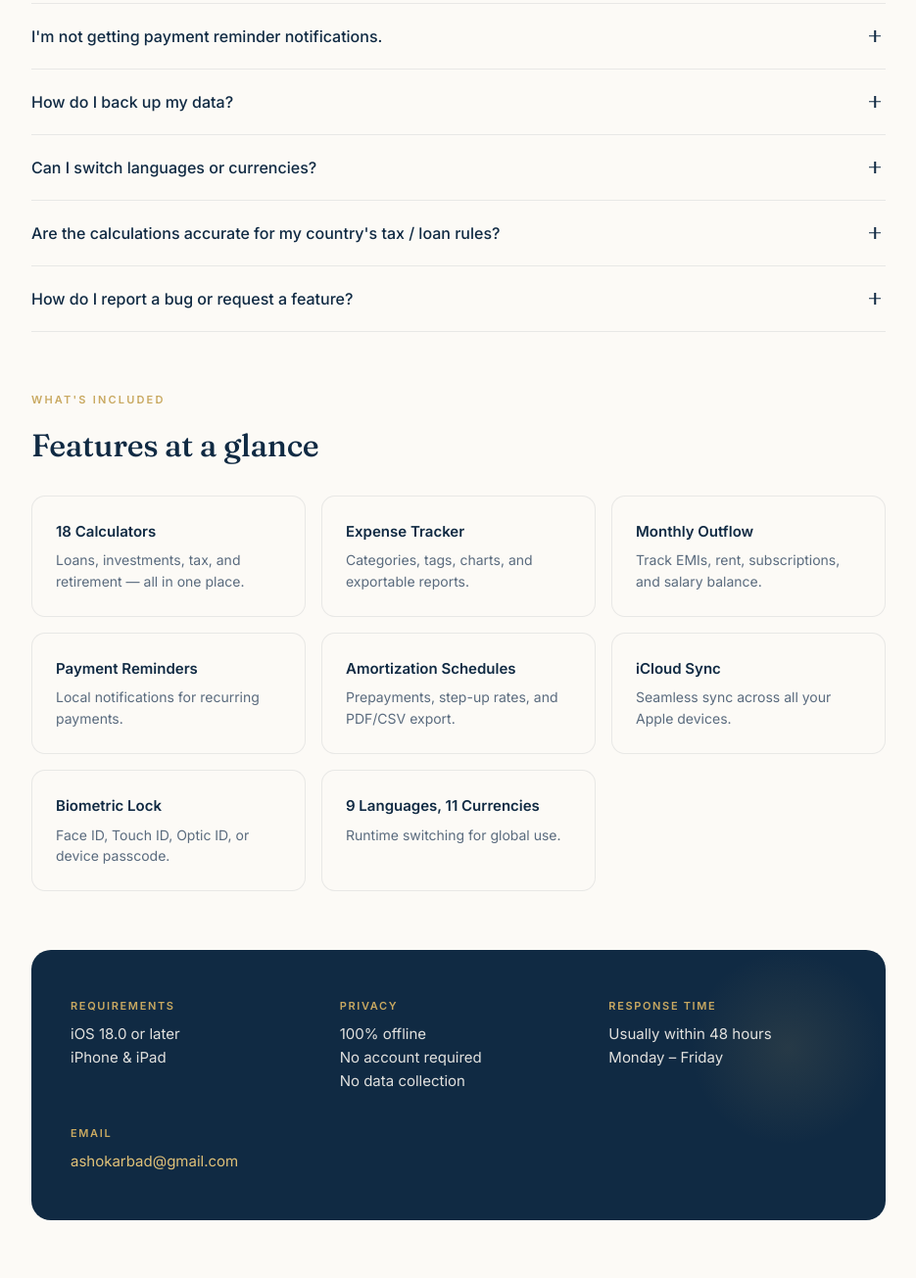
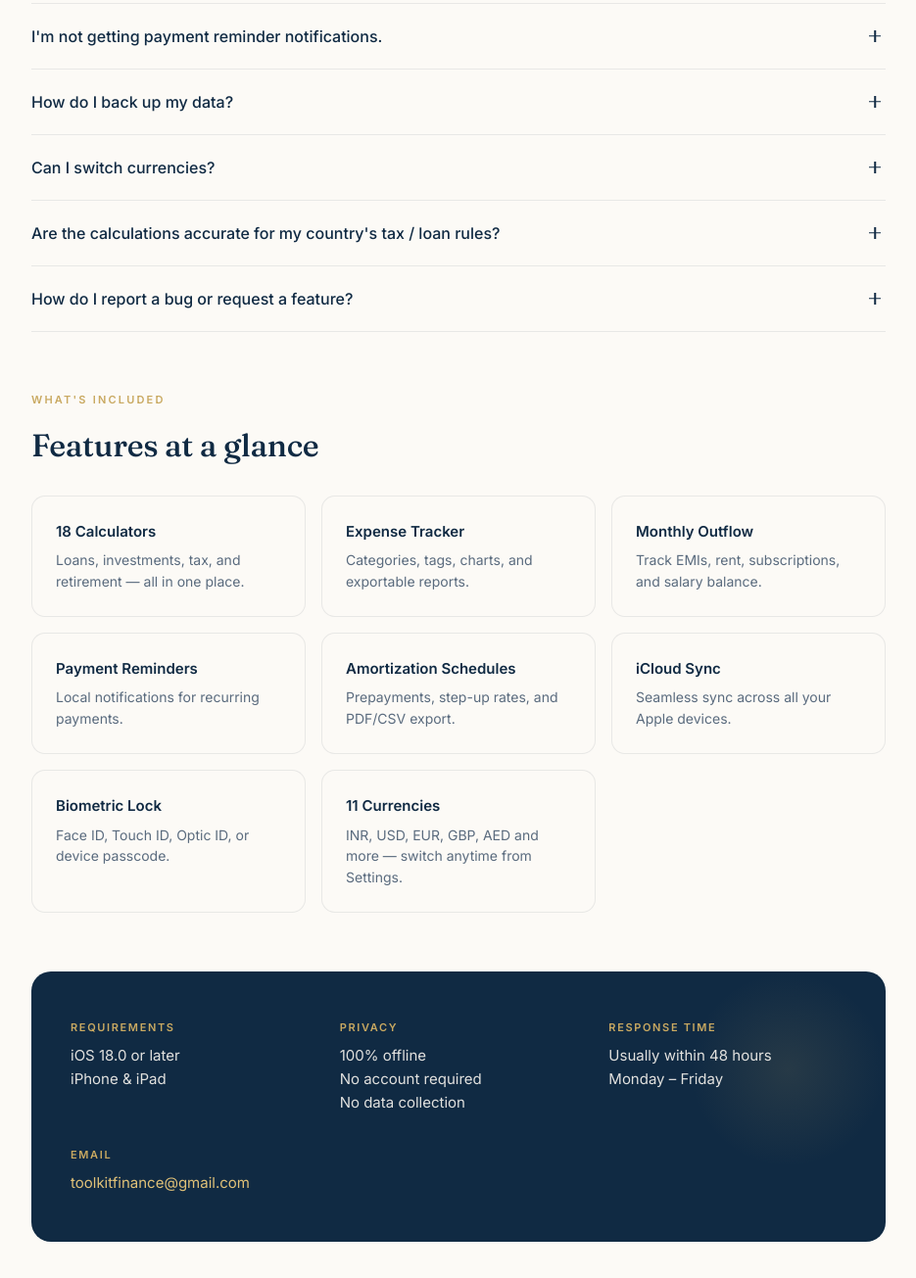
Before and after one commit to ashokarbad/FinanceToolkitWeb, a plain HTML site: page support.html in a window 1280 px wide. Shown: the part 935-2240 px from the top of the page at 98% size, without its empty margins (172-1107 px from the left). Drawn offline with Linux system fonts and the light colour scheme.

Commit message:
pages updated

```diff
--- a/support.html
+++ b/support.html
@@ -397,7 +397,7 @@
       <h2>Get in touch</h2>
       <p>Have a question, found a bug, or want to suggest a feature? Email us directly.</p>
     </div>
-    <a class="contact-btn" href="mailto:ashokarbad@gmail.com?subject=Finance%20Toolkit%20Support">
+    <a class="contact-btn" href="mailto:toolkitfinance@gmail.com?subject=Finance%20Toolkit%20Support">
       <svg viewBox="0 0 24 24" fill="none" stroke="currentColor" stroke-width="2" stroke-linecap="round" stroke-linejoin="round">
         <rect x="3" y="5" width="18" height="14" rx="2"/>
         <path d="m3 7 9 6 9-6"/>
@@ -441,8 +441,8 @@
     </div>
 
     <div class="faq-item">
-      <button class="faq-q">Can I switch languages or currencies?<span class="faq-icon"></span></button>
-      <div class="faq-a"><div class="faq-a-inner">Yes. The app supports 9 languages (English, Hindi, Spanish, French, Arabic, Portuguese-BR, German, Chinese Simplified, Japanese) and 11 currencies. Both can be changed at any time from within Settings, and the change applies instantly without restarting the app.</div></div>
+      <button class="faq-q">Can I switch currencies?<span class="faq-icon"></span></button>
+      <div class="faq-a"><div class="faq-a-inner">Yes. The app supports 11 currencies (INR, USD, EUR, GBP, AED, SAR, CAD, AUD, SGD, JPY, DOP). You can change the currency at any time from within Settings, and the change applies instantly.</div></div>
     </div>
 
     <div class="faq-item">
@@ -452,7 +452,7 @@
 
     <div class="faq-item">
       <button class="faq-q">How do I report a bug or request a feature?<span class="faq-icon"></span></button>
-      <div class="faq-a"><div class="faq-a-inner">Email us at <strong>ashokarbad@gmail.com</strong> with a description of the issue, your iOS version, and a screenshot if possible. Feature suggestions are always welcome — many improvements come from user requests.</div></div>
+      <div class="faq-a"><div class="faq-a-inner">Email us at <strong>toolkitfinance@gmail.com</strong> with a description of the issue, your iOS version, and a screenshot if possible. Feature suggestions are always welcome — many improvements come from user requests.</div></div>
     </div>
   </section>
 
@@ -467,7 +467,7 @@
       <div class="feature-card"><h3>Amortization Schedules</h3><p>Prepayments, step-up rates, and PDF/CSV export.</p></div>
       <div class="feature-card"><h3>iCloud Sync</h3><p>Seamless sync across all your Apple devices.</p></div>
       <div class="feature-card"><h3>Biometric Lock</h3><p>Face ID, Touch ID, Optic ID, or device passcode.</p></div>
-      <div class="feature-card"><h3>9 Languages, 11 Currencies</h3><p>Runtime switching for global use.</p></div>
+      <div class="feature-card"><h3>11 Currencies</h3><p>INR, USD, EUR, GBP, AED and more — switch anytime from Settings.</p></div>
     </div>
   </section>
 
@@ -488,7 +488,7 @@
         </div>
         <div class="info-item">
           <div class="label">Email</div>
-          <div class="value"><a href="mailto:ashokarbad@gmail.com" style="color: var(--gold-bright); text-decoration: none;">ashokarbad@gmail.com</a></div>
+          <div class="value"><a href="mailto:toolkitfinance@gmail.com" style="color: var(--gold-bright); text-decoration: none;">toolkitfinance@gmail.com</a></div>
         </div>
       </div>
     </div>
```
Also changed, not shown: index.html (+4 -4 lines), privacy-policy.html (+1 -1 lines), terms-of-service.html (+1 -1 lines).
